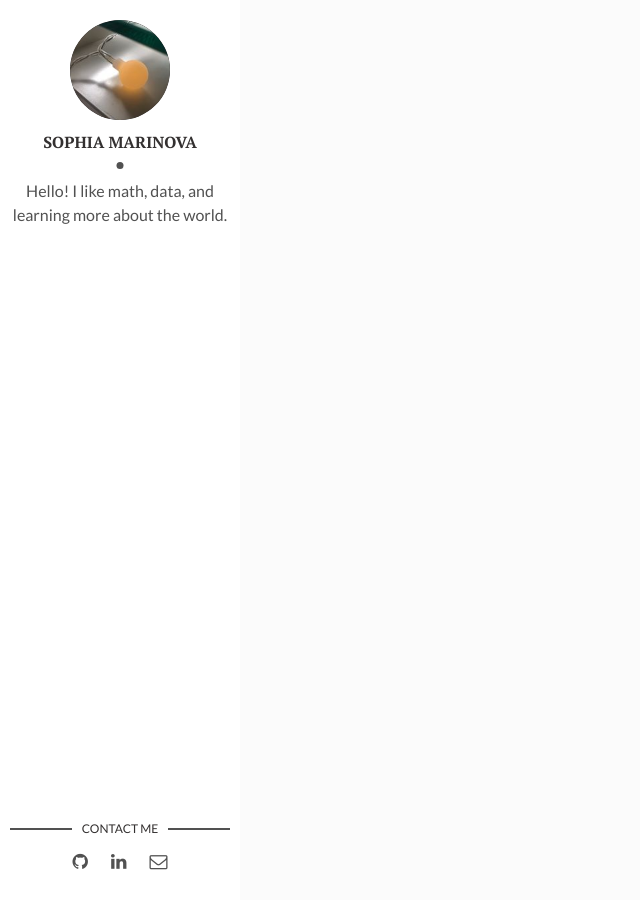
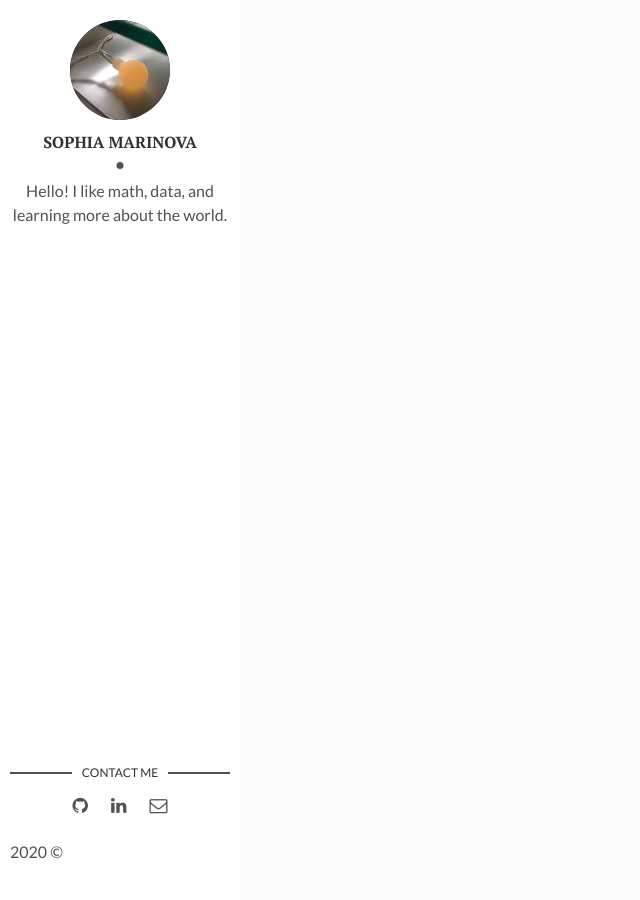
Before and after one commit to sophiajm/sophiajm.github.io, a Jekyll site: the page built from index.html, in a window 1280 px wide. Shown: the whole page, without its empty margins (0-640 px from the left). Built offline with Jekyll 4.4.1, drawn with Linux system fonts in a browser that asks for light colours.

Commit message:
Update main.html

```diff
--- a/_layouts/main.html
+++ b/_layouts/main.html
@@ -20,6 +20,9 @@ layout: default
         <li class="email"><a href="mailto:{{site.contactemail}}"><i class="fa fa-envelope-o"></i></a></li>
       </ul>
     </section>
+    <div class="copyright">
+      <p>{{site.time | date: '%Y'}} &copy; {{site.author}}</p>
+    </div>
   </footer>
 </aside>
 <div class="contentbox clearfix">
```
